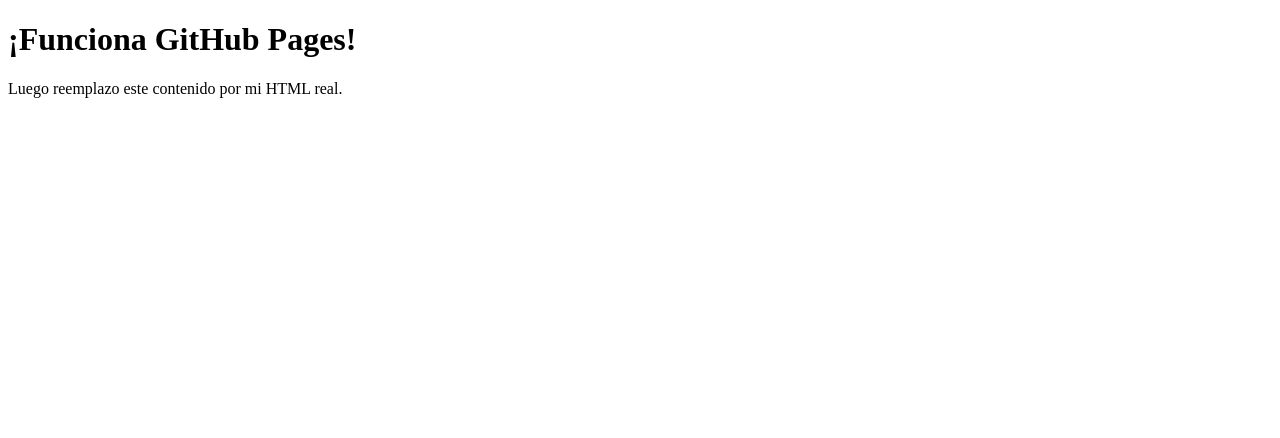
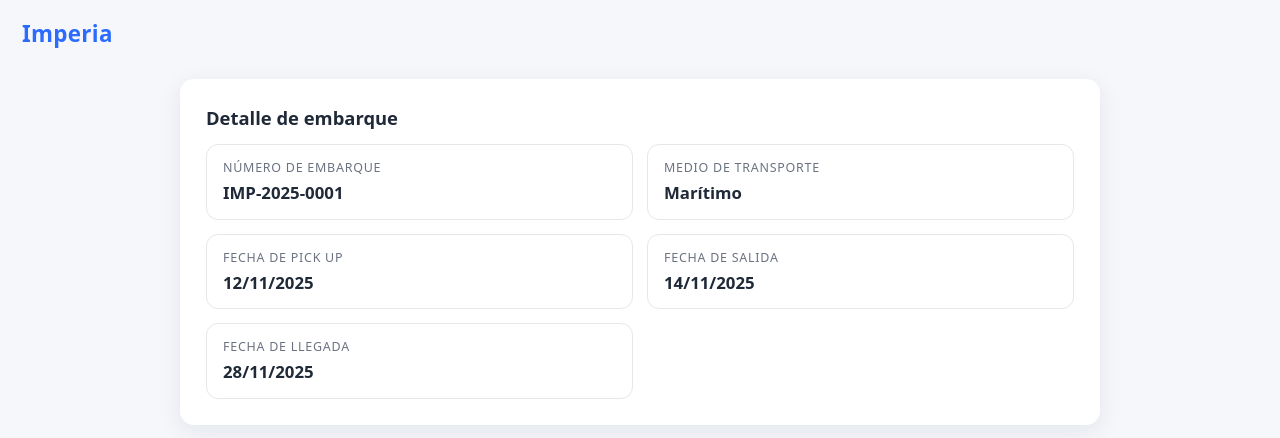
Before and after one commit to fnicof1994-create/demo-forwarders-html, a plain HTML site: page index.html in a window 1280 px wide. Drawn offline with Linux system fonts and the light colour scheme.

Commit message:
index.html

```diff
--- a/index.html
+++ b/index.html
@@ -3,10 +3,120 @@
 <head>
   <meta charset="utf-8" />
   <meta name="viewport" content="width=device-width, initial-scale=1" />
-  <title>Mi demo</title>
+  <title>Imperia | Tracking</title>
+  <style>
+    :root{
+      --brand:#2b6cff;        /* azul del logo */
+      --bg:#f5f7fb;
+      --card:#ffffff;
+      --text:#1f2937;
+      --muted:#6b7280;
+      --radius:14px;
+    }
+    *{box-sizing:border-box}
+    body{
+      margin:0;
+      font-family:system-ui,-apple-system,Segoe UI,Roboto,Ubuntu,Helvetica,Arial,sans-serif;
+      color:var(--text);
+      background:var(--bg);
+    }
+    /* Header con logo */
+    header{
+      display:flex;
+      align-items:center;
+      gap:.75rem;
+      padding:18px 22px;
+    }
+    .logo{
+      font-weight:800;
+      font-size:1.4rem;
+      letter-spacing:.3px;
+      color:var(--brand);
+    }
+    /* Contenido */
+    .wrap{
+      max-width:960px;
+      margin:12px auto 48px;
+      padding:0 20px;
+    }
+    .card{
+      background:var(--card);
+      border-radius:var(--radius);
+      box-shadow:0 6px 24px rgba(16,24,40,.08);
+      padding:26px;
+    }
+    .title{
+      margin:0 0 14px;
+      font-size:1.15rem;
+      font-weight:700;
+    }
+    /* Grid de campos */
+    .grid{
+      display:grid;
+      gap:14px;
+      grid-template-columns:1fr;
+    }
+    @media (min-width:680px){
+      .grid{ grid-template-columns:repeat(2,1fr); }
+    }
+    .field{
+      padding:14px 16px;
+      border:1px solid #e5e7eb;
+      border-radius:12px;
+      background:#fff;
+    }
+    .label{
+      display:block;
+      font-size:.78rem;
+      text-transform:uppercase;
+      letter-spacing:.06em;
+      color:var(--muted);
+      margin-bottom:6px;
+    }
+    .value{
+      font-size:1.05rem;
+      font-weight:600;
+      line-height:1.35;
+      word-break:break-word;
+    }
+  </style>
 </head>
 <body>
-  <h1>¡Funciona GitHub Pages!</h1>
-  <p>Luego reemplazo este contenido por mi HTML real.</p>
+  <header>
+    <div class="logo">Imperia</div>
+  </header>
+
+  <main class="wrap">
+    <section class="card">
+      <h1 class="title">Detalle de embarque</h1>
+
+      <div class="grid">
+        <div class="field">
+          <span class="label">Número de embarque</span>
+          <div class="value">IMP-2025-0001</div>
+        </div>
+
+        <div class="field">
+          <span class="label">Medio de transporte</span>
+          <div class="value">Marítimo</div>
+        </div>
+
+        <div class="field">
+          <span class="label">Fecha de pick up</span>
+          <div class="value">12/11/2025</div>
+        </div>
+
+        <div class="field">
+          <span class="label">Fecha de salida</span>
+          <div class="value">14/11/2025</div>
+        </div>
+
+        <div class="field">
+          <span class="label">Fecha de llegada</span>
+          <div class="value">28/11/2025</div>
+        </div>
+      </div>
+    </section>
+  </main>
 </body>
 </html>
```
